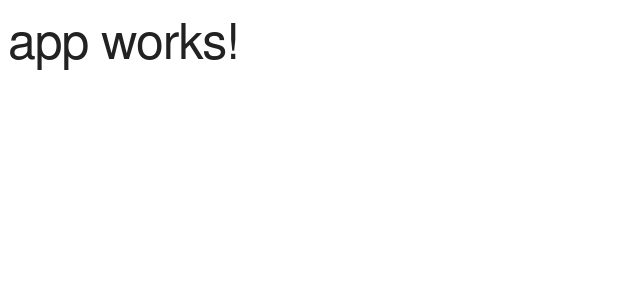
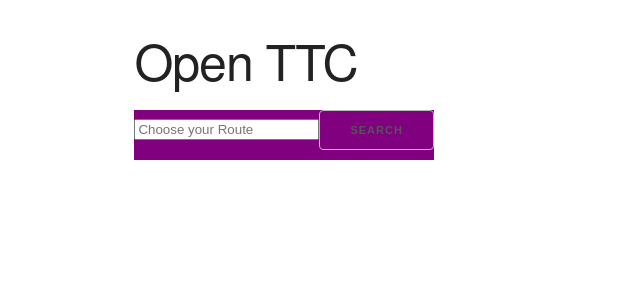
Before and after one commit to davidminin/OpenTTC, an Angular app: page / in a window 1280 px wide. Shown: the top 300 px of the page, without its empty margins (0-640 px from the left). Built offline with nearby package versions, Linux system fonts and the light colour scheme.

Commit message:
Added styling to component

```diff
--- a/src/app/app.component.css
+++ b/src/app/app.component.css
@@ -0,0 +1,20 @@
+.top {
+    margin: 2em auto;
+    width: 80%;
+    position: relative;
+}
+
+.bar {
+    background-color: purple;
+    margin: 1em auto;
+    display: table-row;
+}
+
+#routeDrop {
+    height: 100%;
+}
+
+#routeInput {
+    height: 50%;
+    margin: auto;
+}
--- a/src/app/app.component.html
+++ b/src/app/app.component.html
@@ -1,3 +1,8 @@
-<h1>
-  {{title}}
-</h1>
+<div class="top">
+  <h1>Open TTC</h1>
+
+  <div class="bar">
+    <input id="routeInput" placeholder="Choose your Route"/>
+    <button class="btn btn-default dropdown-toggle" type="button" id="routeDrop" data-toggle="dropdown">Search</button>
+  </div>
+</div>
--- a/src/app/app.component.ts
+++ b/src/app/app.component.ts
@@ -5,6 +5,7 @@
   templateUrl: './app.component.html',
   styleUrls: ['./app.component.css']
 })
+
 export class AppComponent {
   title = 'app works!';
 }
```
